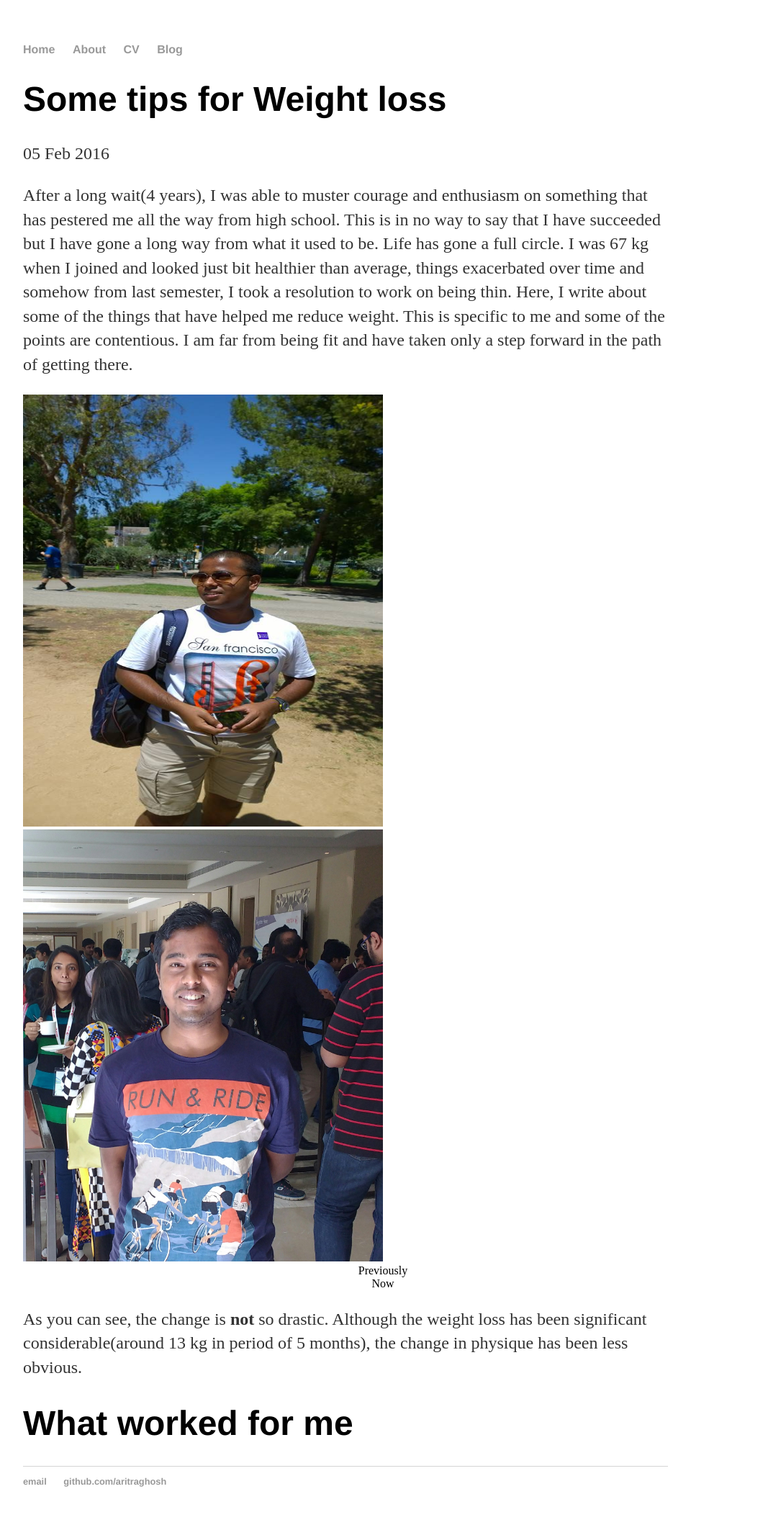
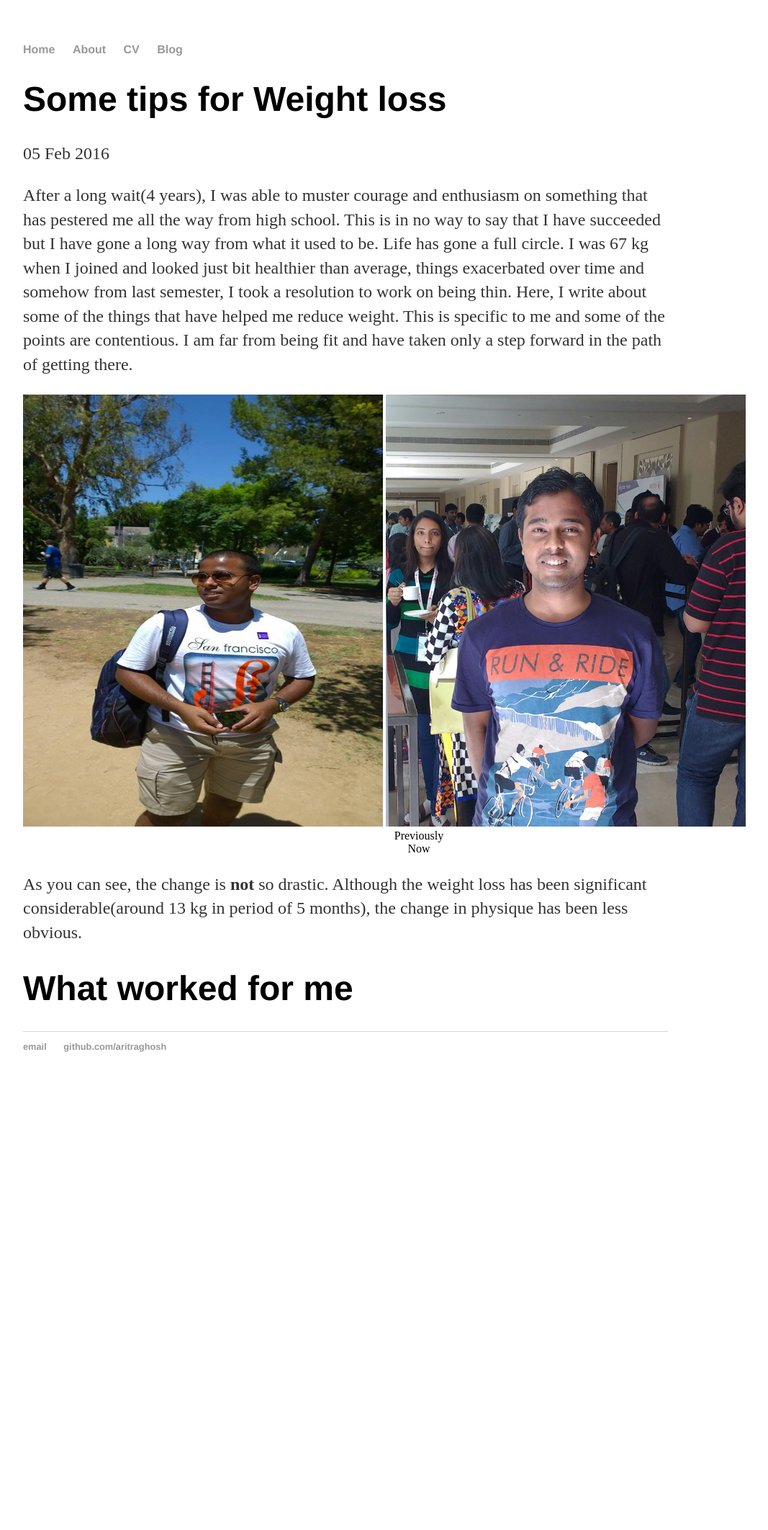
Before and after one commit to aritraghosh/aritraghosh.github.io, a Jekyll site: the page built from _posts/2016-02-05-some-tips-for-weight-loss.md, in a window 1280 px wide. Shown: the whole page at 72% size, without its empty margins (160-1227 px from the left). Built offline with Jekyll 4.4.1, drawn with Linux system fonts in a browser that asks for light colours; after the commit the page ends 1521 px from its top, so only the background shows below that.

Commit message:
Update 2016-02-05-some-tips-for-weight-loss.md

```diff
--- a/_posts/2016-02-05-some-tips-for-weight-loss.md
+++ b/_posts/2016-02-05-some-tips-for-weight-loss.md
@@ -8,11 +8,11 @@ After a long wait(4 years), I was able to muster courage and enthusiasm on somet
 
 
 
-<div style="width:1000px; margin:0 auto;">
+<div style="width:1100px; margin:0 auto;">
 <img src="https://aritraghosh.github.io/images/Aritra_old.jpg" alt="Old me" style="align: left;width: 500px ;height: 600px;"/>
 <img src="https://aritraghosh.github.io/images/IMG_20160123_091910.jpg" alt="Now" style="align: right;width: 500px;  height: 600px;"/>
 </div>
-<div style="width:1000px; margin:0 auto;">
+<div style="width:1100px; margin:0 auto;">
 <div    style="text-align:center" >Previously </div>
 <div style="text-align:center"  >Now </div>
 </div>
```
